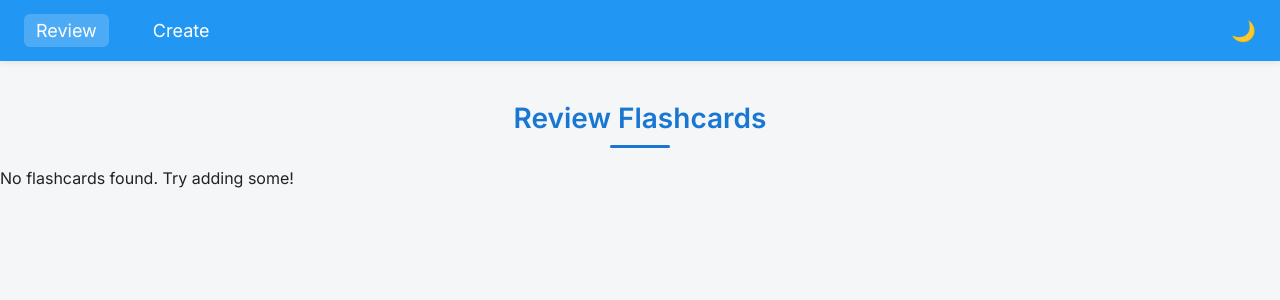
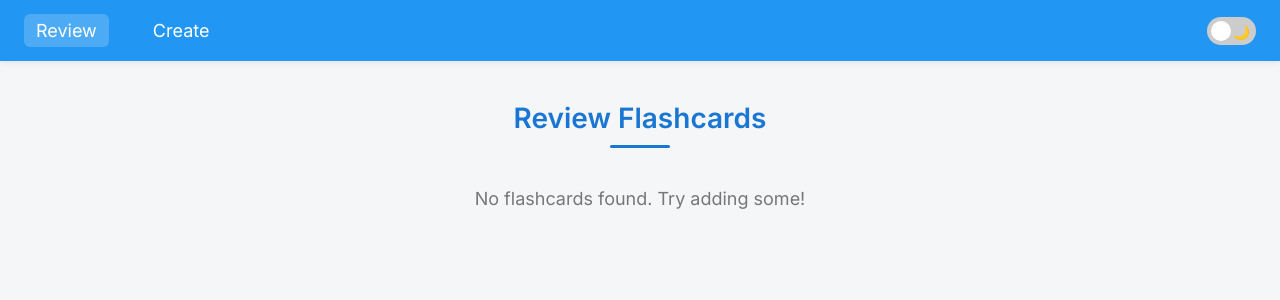
Before and after one commit to Waqar95/flashcard-app, an Angular app: page /review in a window 1280 px wide. Shown: the top 300 px of the page. Built offline with nearby package versions, Linux system fonts and the light colour scheme.

Commit message:
Center no-flashcard text, and add animated dark mode switch

```diff
--- a/src/app/components/header/header.component.css
+++ b/src/app/components/header/header.component.css
@@ -48,3 +48,62 @@ a.active {
 .dark-toggle input {
   display: none;
 }
+.theme-switch {
+  margin-left: auto;
+  position: relative;
+  width: 56px;
+  height: 28px;
+  display: flex;
+  align-items: center;
+  justify-content: center;
+}
+
+.theme-switch input {
+  opacity: 0;
+  width: 0;
+  height: 0;
+}
+
+.slider {
+  background-color: #ccc;
+  border-radius: 28px;
+  width: 100%;
+  height: 100%;
+  cursor: pointer;
+  position: relative;
+  transition: background-color 0.3s ease;
+}
+
+.slider::before {
+  content: "";
+  position: absolute;
+  left: 4px;
+  top: 4px;
+  width: 20px;
+  height: 20px;
+  background-color: white;
+  border-radius: 50%;
+  transition: transform 0.3s ease;
+  z-index: 1;
+}
+
+/* When dark mode is ON, move the toggle */
+.theme-switch input:checked + .slider::before {
+  transform: translateX(28px);
+}
+
+.slider .icon {
+  position: absolute;
+  top: 50%;
+  transform: translateY(-50%);
+  font-size: 14px;
+  z-index: 0;
+}
+
+.slider .icon:first-child {
+  left: 6px;
+}
+
+.slider .icon:last-child {
+  right: 6px;
+}
--- a/src/app/components/header/header.component.html
+++ b/src/app/components/header/header.component.html
@@ -1,8 +1,11 @@
 <nav>
   <a routerLink="/review" routerLinkActive="active">Review</a>
   <a routerLink="/create" routerLinkActive="active">Create</a>
-  <label class="dark-toggle">
+  <label class="theme-switch">
     <input type="checkbox" (change)="toggleDarkMode($event)" />
-    🌙
+    <span class="slider">
+      <span class="icon">🌞</span>
+      <span class="icon">🌙</span>
+    </span>
   </label>
 </nav>
--- a/src/app/review-flashcards/review-flashcards.component.css
+++ b/src/app/review-flashcards/review-flashcards.component.css
@@ -70,3 +70,15 @@ h2::after {
   margin: 10px auto 0;
   border-radius: 2px;
 }
+div:has(p) {
+  text-align: center;
+  margin-top: 40px;
+  font-size: 18px;
+  color: #777;
+}
+.no-flashcards {
+  text-align: center;
+  margin-top: 40px;
+  font-size: 18px;
+  color: #777;
+}
--- a/src/app/review-flashcards/review-flashcards.component.html
+++ b/src/app/review-flashcards/review-flashcards.component.html
@@ -1,6 +1,6 @@
 <h2>Review Flashcards</h2>
 
-<div *ngIf="flashcards.length === 0">
+<div *ngIf="flashcards.length === 0" class="no-flashcards">
   <p>No flashcards found. Try adding some!</p>
 </div>
 
```
